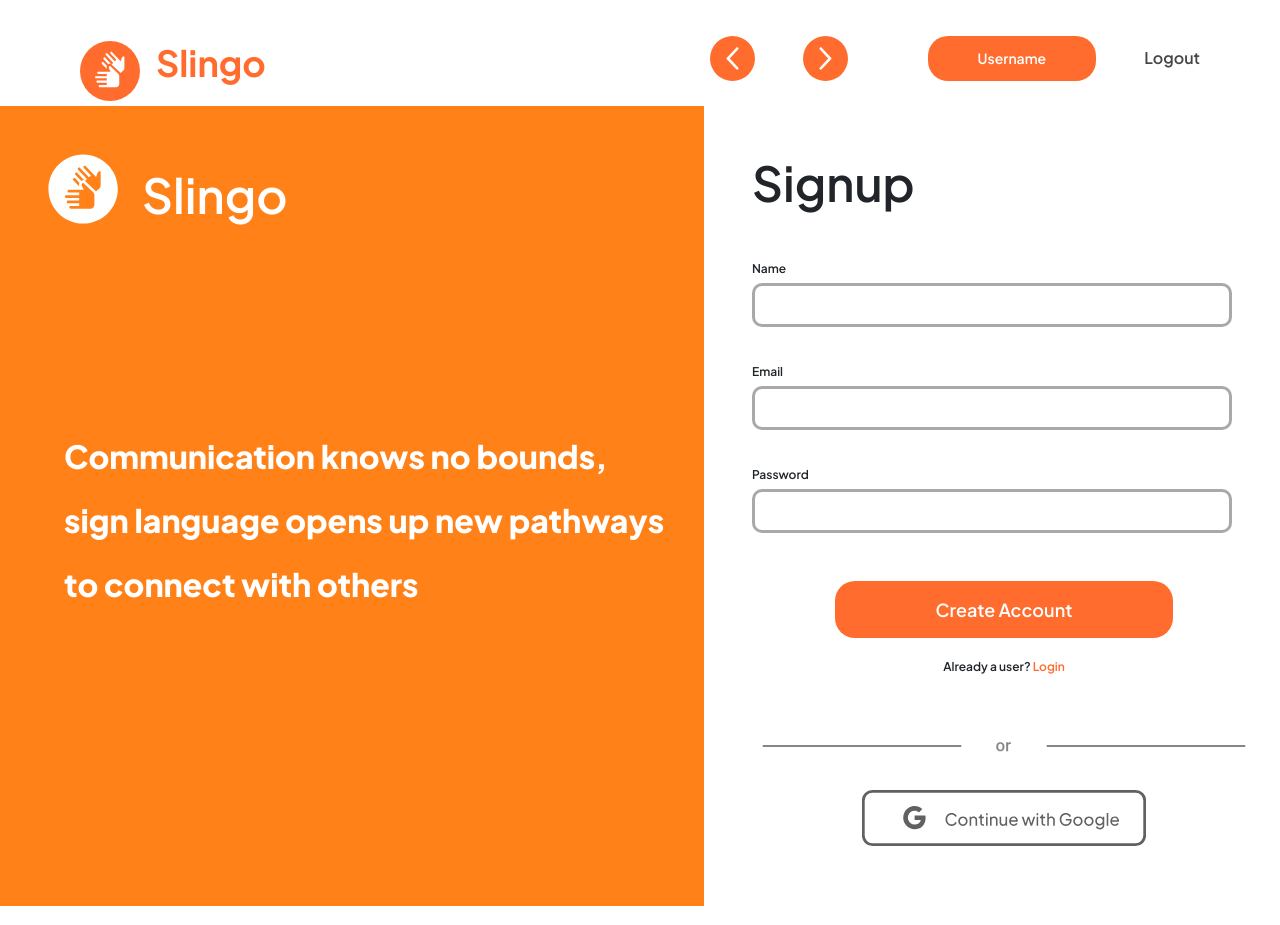
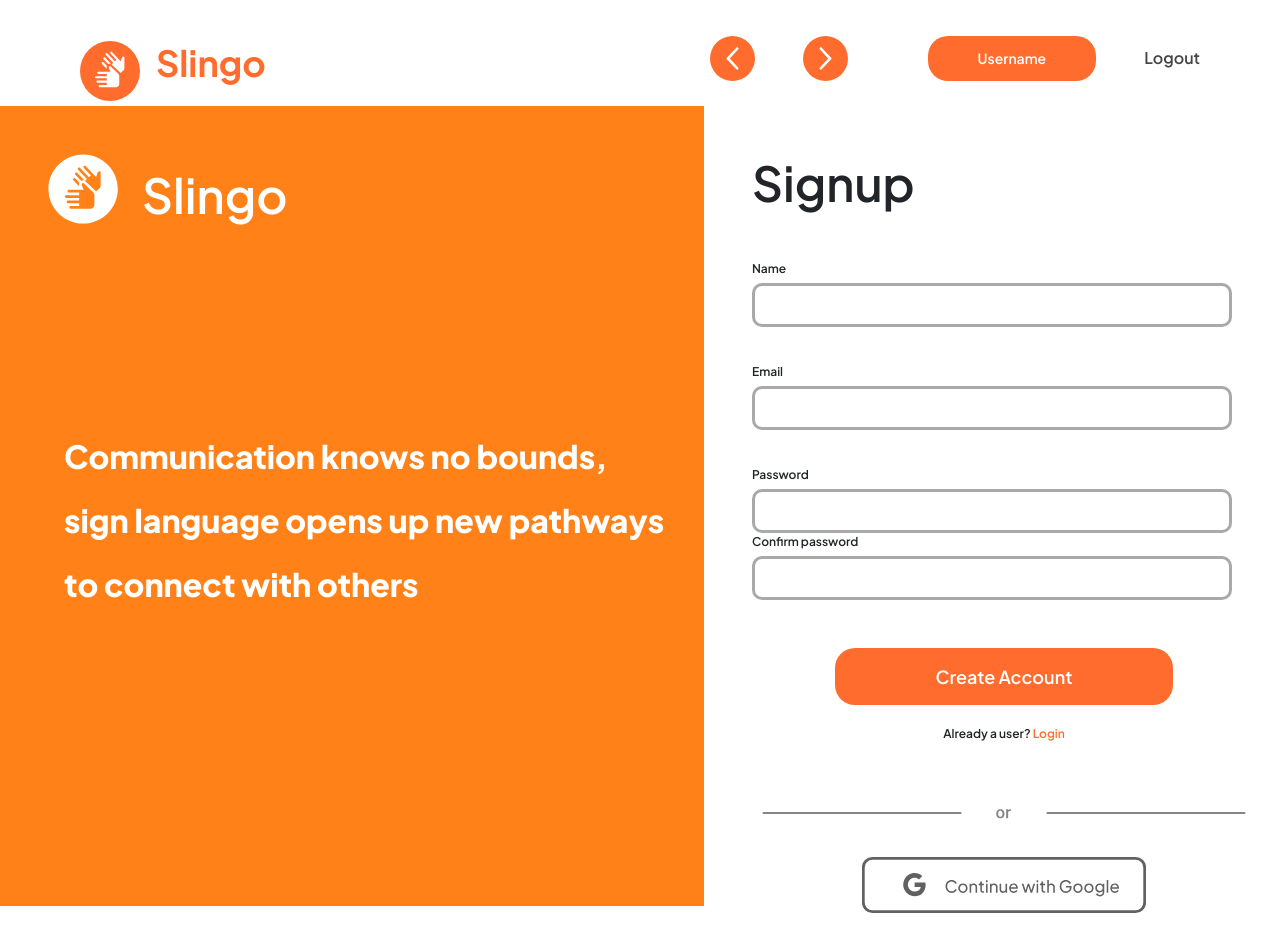
Before and after one commit to niccolosottile/Slingo, a React (Create React App) app in the folder client/: page /signup in a window 1280 px wide. Built offline with nearby package versions, Linux system fonts and the light colour scheme.

Commit message:
Singup feature working on validation and verification

```diff
--- a/client/src/App.js
+++ b/client/src/App.js
@@ -22,10 +22,10 @@ const App = () => {
         <div>
             <Navbar />
             <Routes>
-                <Route exact path="/" element={<RecordList />} />
+                <Route exact path="/" element={<Home />} />
                 <Route path="/edit/:id" element={<Edit />} />
                 <Route path="/create" element={<Create />} />
-                <Route path="/home" element={<Home />} />
+                <Route path="/recordList" element={<RecordList />} />
                 <Route path="/login" element={<Login />} />
                 <Route path="/signup" element={<Signup />} />
                 <Route path="/inhome" element={<InHome />} />
--- a/client/src/components/signup.js
+++ b/client/src/components/signup.js
@@ -8,6 +8,7 @@ export default function Signup() {
     name: "",
     email: "",
     password: "",
+    confirm_password: "",
   });
 
   const navigate = useNavigate();
@@ -23,7 +24,17 @@ export default function Signup() {
   async function onSubmit(e) {
     e.preventDefault();
 
-    // When a post request is sent to the create url, we'll add a new record to the database
+    // Do the field validation
+
+    // Verify that password and confirm_password match
+
+
+    // Check that the user isn't already registered
+
+
+    // If the validation and verification is passed we'll send a request to the server to add the user
+
+    // Add password encryption before storing in database
     const newPerson = { ...form };
 
     await fetch("http://localhost:5000/user/add", {
@@ -107,6 +118,17 @@ export default function Signup() {
               onChange={(e) => updateForm({ password: e.target.value })}
             />
           </div>
+          <div>
+            <label className={SignupCSS["signup-form-label"]} htmlFor="confirm_password">
+              Confirm password
+            </label>
+            <input
+              type="password"
+              id="confirm_password"
+              value={form.confirm_password}
+              onChange={(e) => updateForm({ confirm_password: e.target.value })}
+            />
+          </div>
           <button className={SignupCSS["create-account-button"]} type="submit">
             Create Account
           </button>
```
